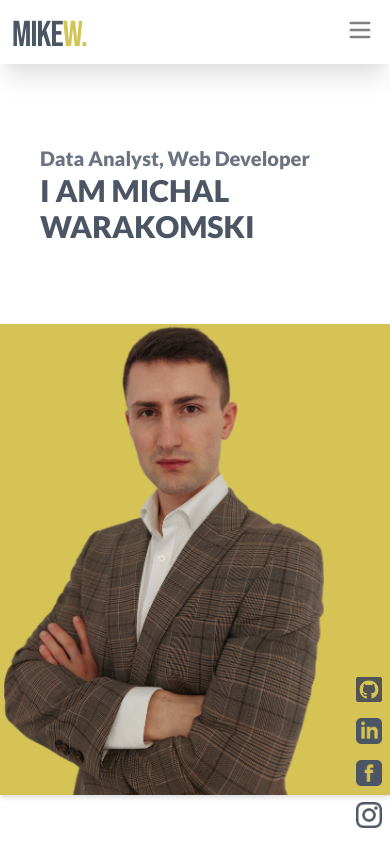
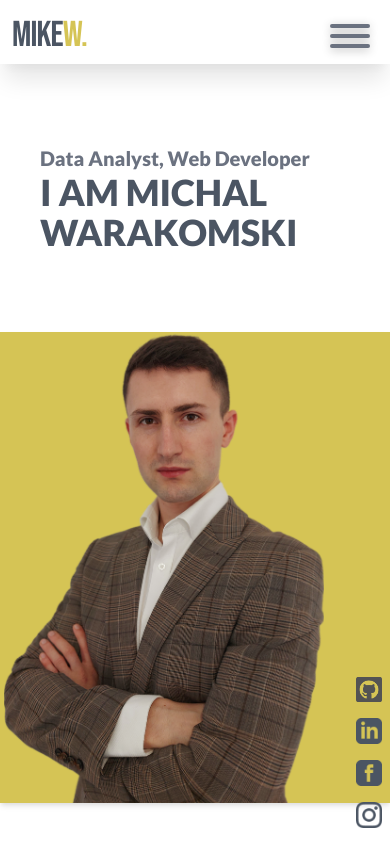
Before and after one commit to MikeWarakom/mikew_backup, a React (Create React App) app: page / in a window 390 px wide. Built offline with nearby package versions, Linux system fonts and the light colour scheme.

Commit message:
animated hamburger

```diff
--- /dev/null
+++ b/src/components/navigation/Hamburger.css
@@ -0,0 +1,138 @@
+
+.box {
+    border-radius: 2px;
+    width: 40px;
+    height: 40px;
+    background: 0;
+    z-index: 100;
+    transition: all .3s;
+  }
+
+  .btn {
+    width: 40px;
+    cursor: pointer;
+  }
+
+  .line {
+    display: block;
+    width: 100%;
+    box-shadow: 0 2px 10px 0 rgba(0,0,0,0.3);
+    border-radius: 3px;
+    height: 4px;
+    background: #6b7280;
+    transition: all .3s;
+    position: relative;
+  }
+
+  .line + .line {
+    margin-top: 6px;
+
+  }
+
+  .active .line:nth-child(1) {
+    animation: ease .7s top forwards;
+  }
+
+  .not-active .line:nth-child(1) {
+    animation: ease .7s top-2 forwards;
+  }
+
+
+  .active .line:nth-child(2) {
+    animation: ease .7s scaled forwards;
+  }
+
+  .not-active .line:nth-child(2) {
+    animation: ease .7s scaled-2 forwards;
+  }
+
+  .active .line:nth-child(3) {
+    animation: ease .7s bottom forwards;
+  }
+
+  .not-active .line:nth-child(3) {
+    animation: ease .7s bottom-2 forwards;
+  }
+
+  @keyframes top {
+    0% {
+      top: 0;
+      transform: rotate(0);
+    }
+    50% {
+      top: 10px;
+      transform: rotate(0);
+    }
+    100% {
+      top: 10px;
+      transform: rotate(45deg);
+      background-color: #6b7280;
+    }
+  }
+
+  @keyframes top-2 {
+    0% {
+      top: 10px;
+      transform: rotate(45deg);
+    }
+    50% {
+      top: 10px;
+      transform: rotate(0deg);
+    }
+    100% {
+      top: 0;
+      transform: rotate(0deg);
+    }
+  }
+
+  @keyframes bottom {
+    0% {
+      bottom: 0;
+      transform: rotate(0);
+    }
+    50% {
+      bottom: 10px;
+      transform: rotate(0);
+    }
+    100% {
+      bottom: 10px;
+      transform: rotate(135deg);
+      background-color: #6b7280;
+    }
+  }
+
+  @keyframes bottom-2 {
+    0% {
+      bottom: 10px;
+      transform: rotate(135deg);
+    }
+    50% {
+      bottom: 10px;
+      transform: rotate(0);
+    }
+    100% {
+      bottom: 0;
+      transform: rotate(0);
+    }
+  }
+
+  @keyframes scaled {
+    50% {
+      transform: scale(0);
+    }
+    100% {
+      transform: scale(0);
+    }
+  }
+
+  @keyframes scaled-2 {
+    0% {
+      transform: scale(0);
+    }
+    50% {
+      transform: scale(0);
+    }
+    100% {
+      transform: scale(1);
+    }
+  }
--- a/src/components/navigation/Navbar.js
+++ b/src/components/navigation/Navbar.js
@@ -1,5 +1,6 @@
 import React, { useState } from 'react';
 import { Link } from 'react-router-dom';
+import './Hamburger.css';
 
 
 const Navbar = () => {
@@ -18,10 +19,12 @@ const Navbar = () => {
                                 <span className="font-kolker text-4xl tracking-tight text-amber">W.</span>
                             </Link>
                         </div>
-                        <div onClick={onClick} className="flex justify-end px-4 cursor-pointer md:hidden">
-                            <svg xmlns="http://www.w3.org/2000/svg" className="h-7 w-7" fill="none" viewBox="0 0 24 24" stroke="gray">
-                            <path strokeLinecap="round" strokeLinejoin="round" strokeWidth={2} d="M4 6h16M4 12h16M4 18h16" />
-                            </svg>
+                        <div onClick={onClick} className="pr-5 pt-2 flex justify-end cursor-pointer md:hidden">
+                            <div className={`${Active ? 'active' : 'not-active'} object-center z-30 btn`}>
+                                <span className='line'></span>
+                                <span className='line'></span>
+                                <span className='line'></span>
+                            </div>
                         </div>
                         <div className='md:block hidden -mt-1'>
                             <Link to='/aboutme'>
--- a/src/components/navigation/Style.css
+++ b/src/components/navigation/Style.css
@@ -1,6 +1,7 @@
 @tailwind base;
 @tailwind components;
 @tailwind utilities;
+
 
 .resizing {
   font-size: calc(15px + 1vw);
--- a/src/components/pages/HomePage.js
+++ b/src/components/pages/HomePage.js
@@ -6,8 +6,8 @@ const HomePage = ({...otherProps}) => {
             <section className='absolute z-0 md:h-screen md:w-screen h-max w-max inset-0 flex-wrap md:flex'>
                 <div className="pt-36 pb-20 md:pt-56 md:pb-36 md:w-1/2 flex-wrap">
                     <h2 className="animationOpacity text-xl text-gray-500 font-body flex ml-10">Data Analyst, Web Developer</h2>
-                    <h1  className="animationOpacity text-3xl md:text-7xl text-gray-600 font-body flex ml-10">I AM MICHAL</h1>
-                    <h1  className="animationOpacity text-3xl md:text-7xl text-gray-600 font-body flex ml-10 ">WARAKOMSKI</h1>
+                    <h1  className="animationOpacity text-4xl md:text-7xl text-gray-600 font-body flex ml-10">I AM MICHAL</h1>
+                    <h1  className="animationOpacity text-4xl md:text-7xl text-gray-600 font-body flex ml-10 ">WARAKOMSKI</h1>
                 </div>
                 <div className="md:w-1/2 md:h-screen h-max w-screen bg-amber shadow-md">
                     <img className="animationImage md:fixed max-w-xs md:max-w-sm z-0 bottom-0 md:overflow-hidden md:ml-32 ml-1" src="/img/mw.png" alt="MW" ></img>
```
